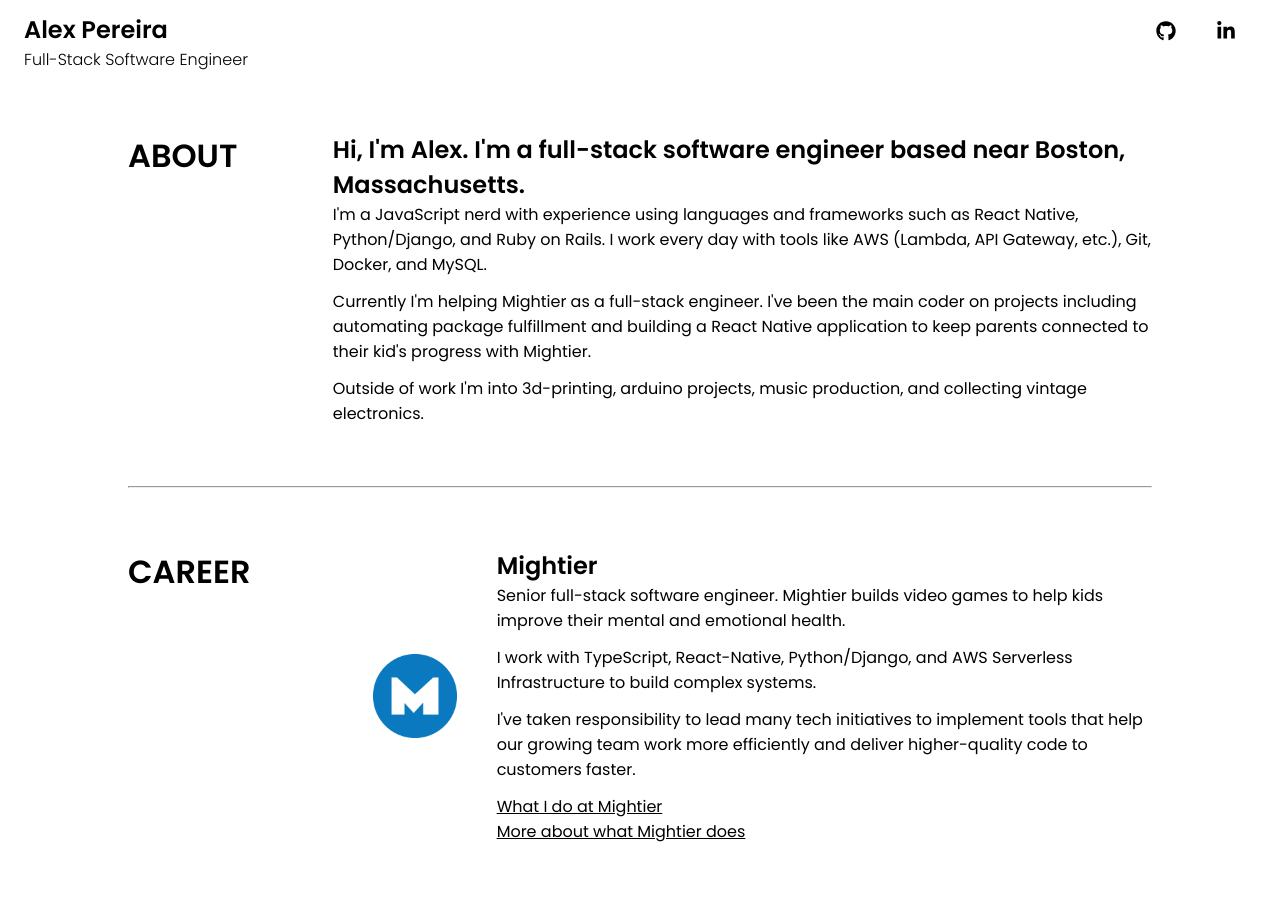
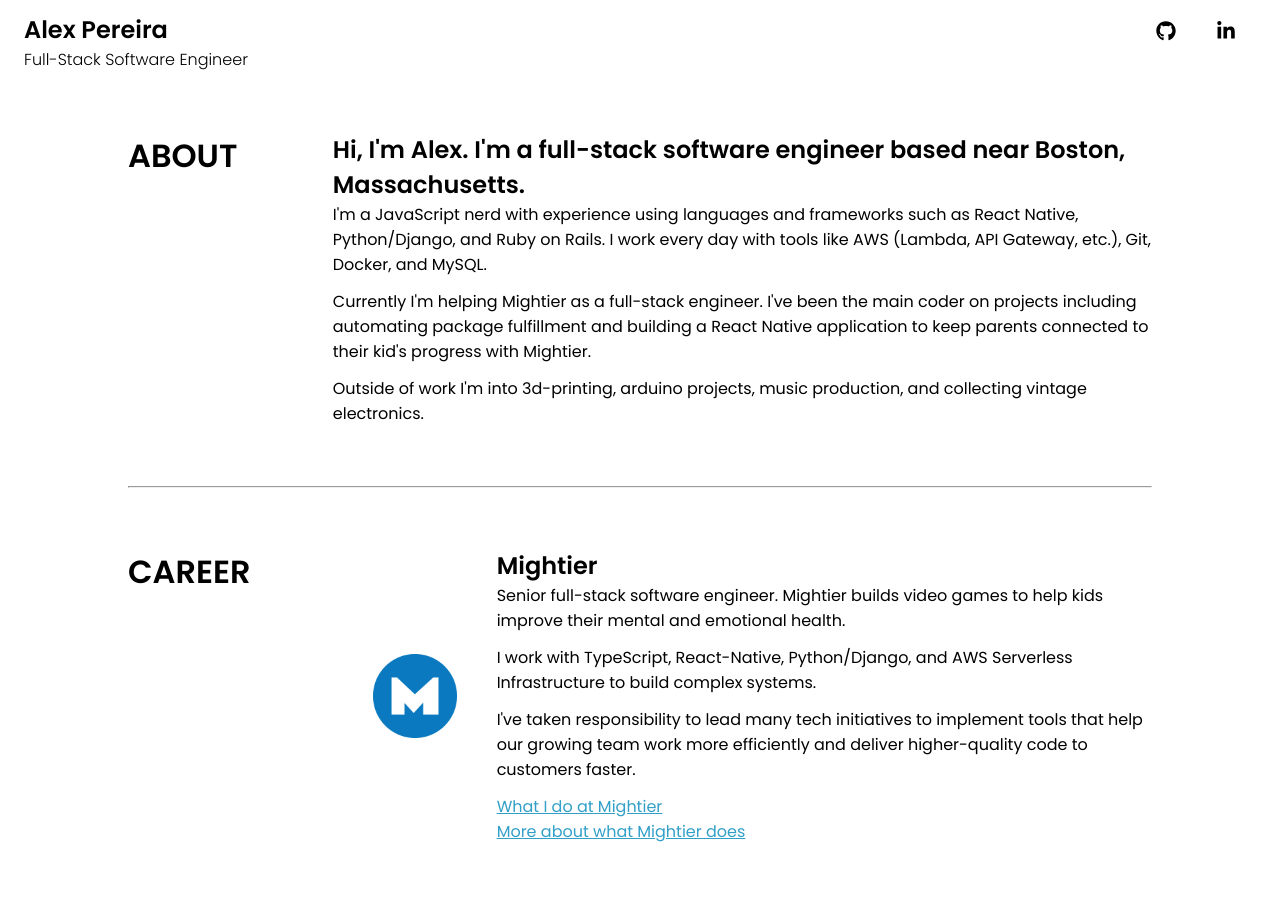
Before and after one commit to alex-a-pereira/personal-website, a React app: page / in a window 1280 px wide. Shown: the top 897 px of the page. Built offline with nearby package versions, Linux system fonts and the light colour scheme.

Commit message:
fix: add styling for flexible link

```diff
--- /dev/null
+++ b/src/components/FlexibleLink/FlexibleLink.scss
@@ -0,0 +1,8 @@
+.flexible-link {
+  color: rgb(49, 159, 199);
+
+  &:hover {
+    color: rebeccapurple;
+    cursor: pointer;
+  }
+}
--- a/src/components/FlexibleLink/FlexibleLink.tsx
+++ b/src/components/FlexibleLink/FlexibleLink.tsx
@@ -1,8 +1,8 @@
 import React from 'react'
 
-import {
-  Link as ReactRouterLink
-} from 'react-router-dom'
+import { Link as ReactRouterLink } from 'react-router-dom'
+
+import './FlexibleLink.scss'
 
 // TODO: extend props for styling!
 interface FlexibleLinkProps {
@@ -10,14 +10,14 @@
   children: React.ReactNode
 }
 
-export const FlexibleLink = ({ children, url, ...props }: FlexibleLinkProps) => {
+export const FlexibleLink = ({ children, url }: FlexibleLinkProps) => {
   const isExternalLink = url.includes('http')
 
   if (isExternalLink) {
     return (
       <a
         target='_blank'
-        className='panel-link'
+        className='flexible-link'
         href={url}
         rel='noreferrer'
       >
@@ -27,13 +27,11 @@
   }
 
   return (
-    <div>
-      <ReactRouterLink
-        to={url}
-        {...props}
-      >
-        {children}
-      </ReactRouterLink>
-    </div>
+    <ReactRouterLink
+      to={url}
+      className='flexible-link'
+    >
+      {children}
+    </ReactRouterLink>
   )
 }
--- a/src/components/InfoSection/InfoSection.scss
+++ b/src/components/InfoSection/InfoSection.scss
@@ -55,16 +55,6 @@
 
       .links-container {
         margin-top: 12px;
-
-        a {
-          text-decoration: underline;
-          color: black;
-
-          &:hover {
-            color: rebeccapurple;
-            cursor: pointer;
-          }
-        }
       }
 
     }
--- a/src/components/InfoSection/InfoSection.tsx
+++ b/src/components/InfoSection/InfoSection.tsx
@@ -53,9 +53,11 @@
                         {
                           infoPanel.links.map((linkConfig, idx) => {
                             return (
-                              <FlexibleLink key={idx} url={linkConfig.url}>
-                                {linkConfig.displayName}
-                              </FlexibleLink>
+                              <div key={idx}>
+                                <FlexibleLink url={linkConfig.url}>
+                                  {linkConfig.displayName}
+                                </FlexibleLink>
+                              </div>
                             )
                           })
                         }
--- a/src/screens/ArticleScreen/ArticleScreen.scss
+++ b/src/screens/ArticleScreen/ArticleScreen.scss
@@ -25,11 +25,6 @@
   a {
     padding: 0;
     margin-left: 6px;
-    color: black;
-    &:hover {
-      color: rebeccapurple;
-      cursor: pointer;
-    }
   }
 }
 
```
